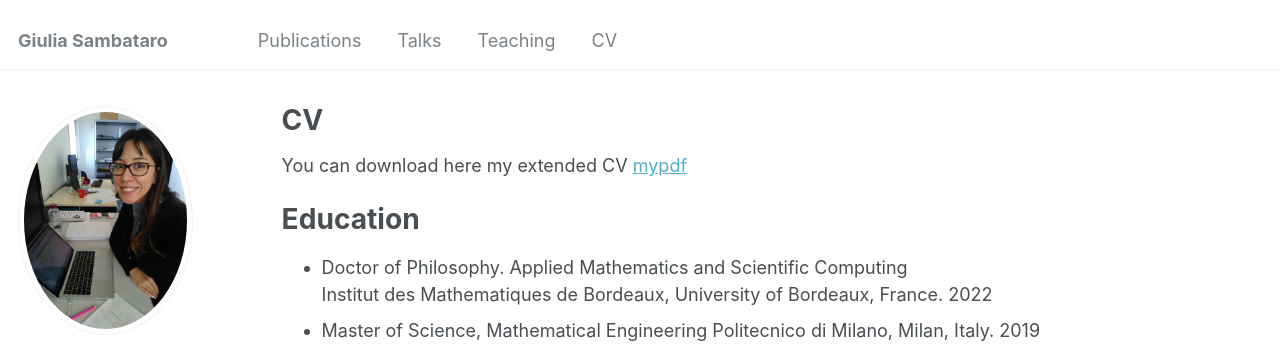
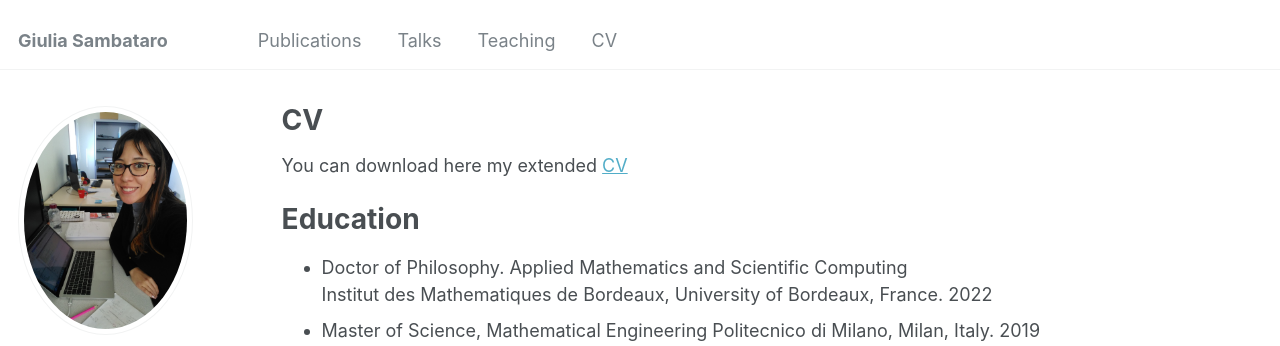
Before and after one commit to gsambata/gsambata.github.io, a Jekyll site: the page built from _pages/cv.md, in a window 1280 px wide and 900 px high. Shown: the top 346 px of the window. Built offline with Jekyll 4.4.1, drawn with Linux system fonts in a browser that asks for light colours; some web fonts are replaced.

Commit message:
final CV

```diff
--- a/_pages/cv.md
+++ b/_pages/cv.md
@@ -7,8 +7,8 @@
   - /resume
 ---
 
-You can download here my extended CV
-<a href="https://gsambata.github.io/files/cv.pdf">mypdf</a>
+You can download here my extended
+<a href="https://gsambata.github.io/files/cv.pdf">CV</a>
 
 {% include base_path %}
 
```
